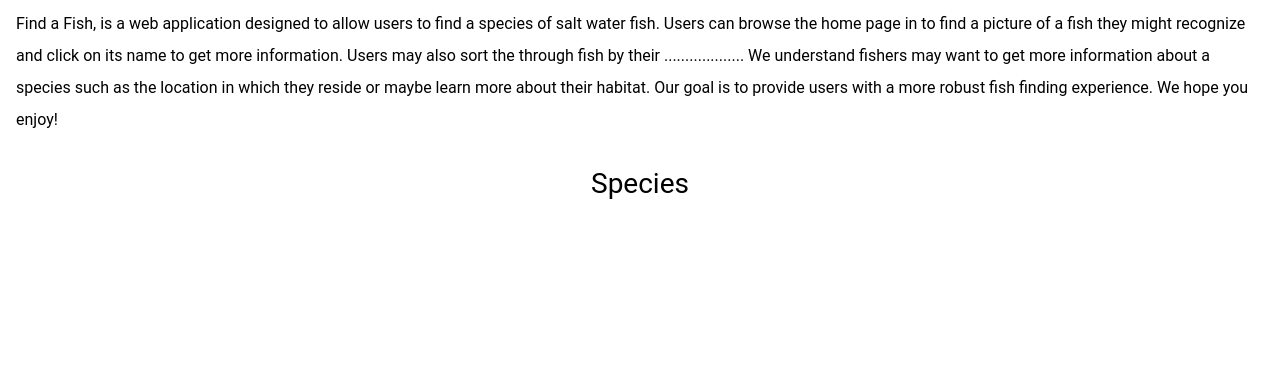
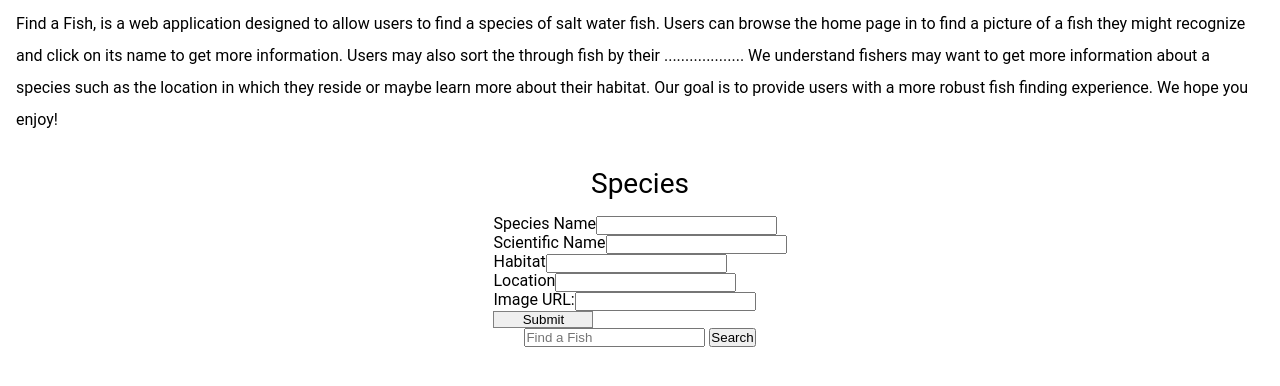
Before and after one commit to austinckohler/FishWatch-frontend, a plain HTML site: page index.html in a window 1280 px wide. Shown: the part 74-460 px from the top of the page. Drawn offline with Linux system fonts and the light colour scheme; no server answers.

Commit message:
added form and search function

```diff
--- a/index.html
+++ b/index.html
@@ -12,6 +12,36 @@
     <p>Find a Fish, is a web application designed to allow users to find a species of salt water fish. Users can browse the home page in to find a picture of a fish they might recognize and click on its name to get more information. Users may also sort the through fish by their ...................
         We understand fishers may want to get more information about a species such as the location in which they reside or maybe learn more about their habitat. Our goal is to provide users with a more robust fish finding experience. We hope you enjoy!</p>
     <h2>Species</h2>
+    <form method="POST" action="http://localhost:3000/fish">
+        <div class="create-fish">
+            <label for="species_name">Species Name</label>
+            <input type="text" class="create-fish" name="species_name" id="species_name">
+        </div>
+        <div class="create-fish">
+            <label for="scientific_name">Scientific Name</label>
+            <input type="text" class="create-fish" name="scientific_name" id="scientific_name">
+        </div>
+        <div class="create-fish">
+            <label for="Habitat">Habitat</label>
+            <input type="text" name="habitat" class="create-fish" id="Habitat">
+        </div>
+        <div class="create-fish">
+            <label for="Location">Location</label>
+            <input type="text" name="location" class="create-fish" id="Location">
+        </div>
+        <div class="create-fish">
+            <label for="Species Illustration Photo">Image URL:</label>
+            <input type="text" class="create-fish" id="Species Illustration Photo" name="species_illustration_photo">
+        </div>
+        <input type="submit" class="submit-button"/>
+        </form>
+
+        </form>
+        <form action="http://localhost:3001/fish" method="GET">
+        <input  name="search" placeholder="Find a Fish" id="searchbar">
+        <input  type="submit" value="Search">
+        </form>
+
 
     <section id = "card-container">
 
--- a/index.js
+++ b/index.js
@@ -1,7 +1,24 @@
-fetch("http://localhost:3000/fish")
-.then(response => response.json())
-.then(displayFish)
+// fetch("http://localhost:3000/fish")
+// .then(response => response.json())
+// .then(displayFish)
 
+
+  let fishUrl;
+    const queryParams = new URLSearchParams(window.location.search);
+    const search = queryParams.get('search');
+
+    if(search) {
+        fishUrl = `http://localhost:3000/fish?search=${search}`
+    }
+    else {
+        fishUrl = "http://localhost:3000/fish"
+    }
+
+
+
+    fetch(fishUrl)
+        .then(response => response.json())
+        .then(displayFish)
 
     function displayFish(fishinfo) {
         const cardContainer = document.querySelector("#card-container")
@@ -31,15 +48,19 @@ fetch("http://localhost:3000/fish")
         })
     }
 
-    // function displayFishData(fish){
-    //     fish.forEach(fish => {
-    //         const h5 = document.createElement('h5')
-    //         const species_illustration_photo = document.createElement('img')
-    //         const p = document.createElement('p')
-    //         h5.innerHTML = fish.species_name
-    //         species_illustration_photo.innerHTML = fish.species_illustration_photo
-    //         p.innerHTML = fish.habitat
-    //         document.body.append(h5, species_illustration_photo, p)
-    //
+    // let fishUrl;
+    // const queryParams = new URLSearchParams(window.location.search);
+    // const search = queryParams.get('search');
 
-    // document.querySelector("#cards")
+    // if(search) {
+    //     fishUrl = `http://localhost:3000/fish?search=${search}`
+    // }
+    // else {
+    //     fishUrl = "http://localhost:3000/fish"
+    // }
+
+
+
+    // fetch(fishUrl)
+    //     .then(response => response.json())
+    //     .then(displayFish)
--- a/style.css
+++ b/style.css
@@ -64,7 +64,6 @@ table {
 }
 /* End of Reset */
 
-
 body {
     font-family: 'Roboto', sans-serif;
     display: flex;
@@ -90,11 +89,17 @@ p {
 	margin: 1em;
 }
 
+div {
+    display: flex;
+    flex-direction: row;
+    flex-wrap: wrap;
+}
+
 #card-container {
     display: flex;
     flex-wrap: wrap;
     flex-direction: row;
-    width: 25%;
+    width: 70%;
     /* border: 1px outset black; */
     margin: 5px;
     text-align: center;
@@ -124,7 +129,7 @@ img {
     justify-content: center;
 } */
 
-/* form {
+/form {
     display: flex;
     flex-direction: column;
     width: 300px;
@@ -135,4 +140,4 @@ img {
 .submit-button {
     border: 1px solid grey;
     width: 100px;
-} */
+}
```
